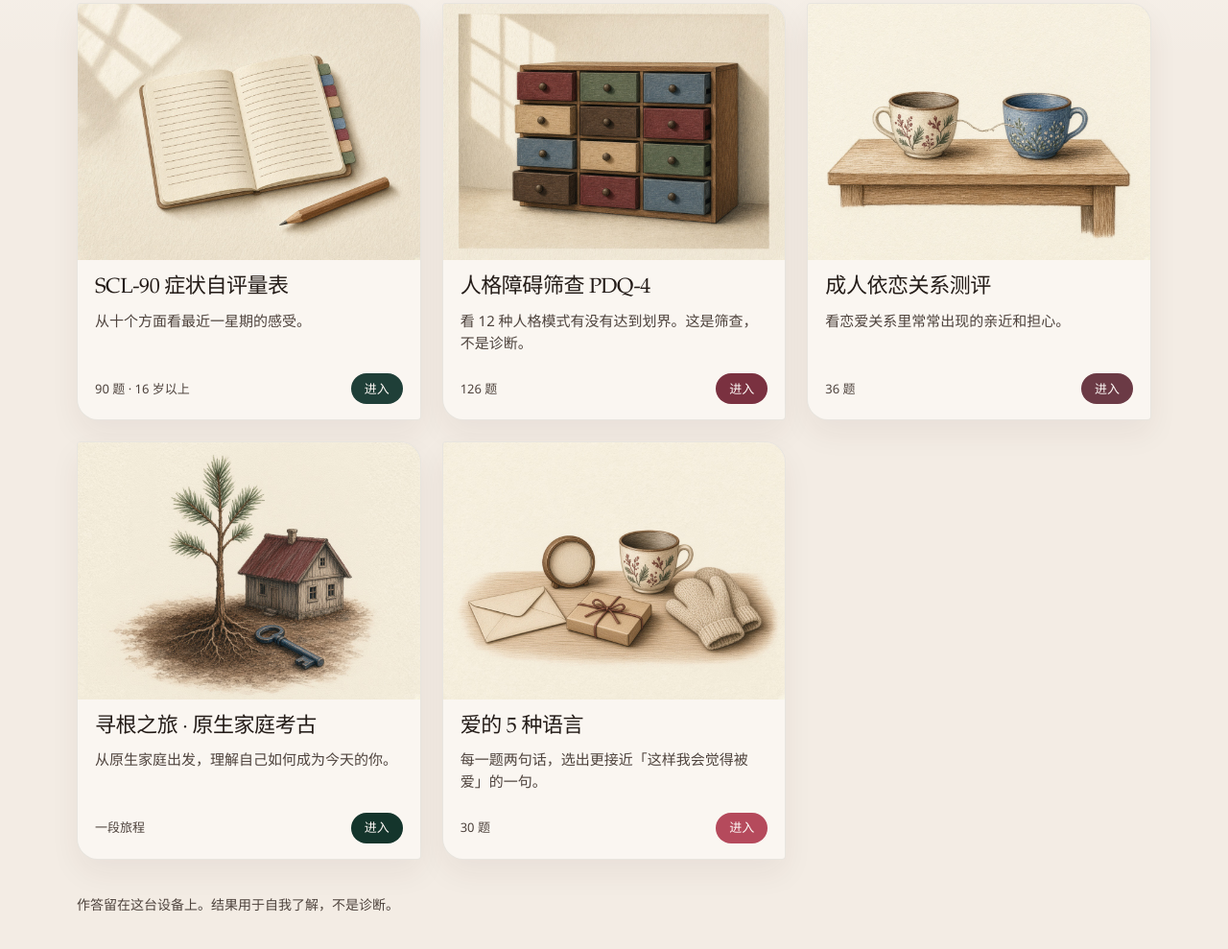
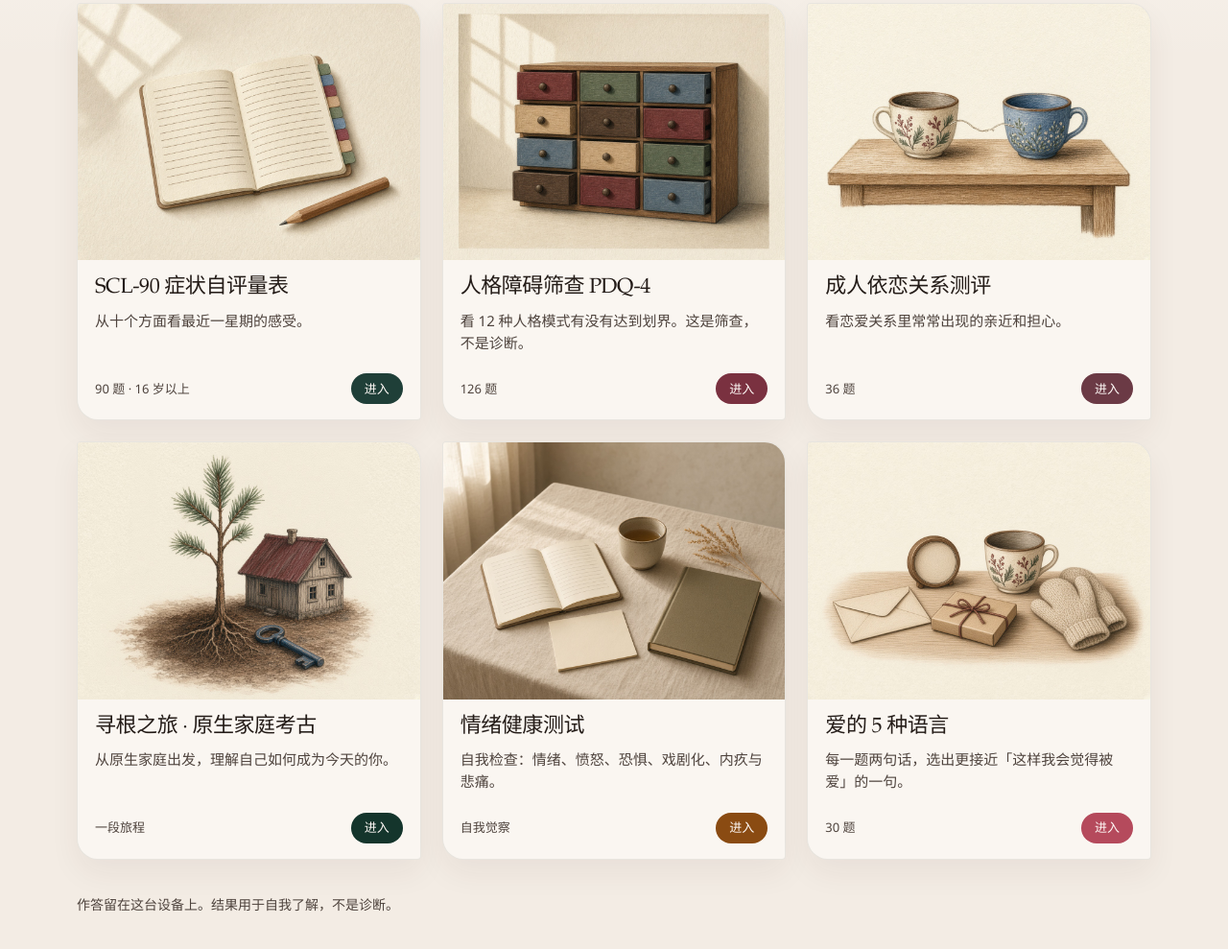
Before and after one commit to xiangshu3721/mindtest-web, a website: page index.html in a window 1280 px wide. Shown: the part 219-1208 px from the top of the page at 96% size. Drawn offline with Linux system fonts and the light colour scheme.

Commit message:
fix: restore Beattie plate with shortened catalog copy

```diff
--- a/index.html
+++ b/index.html
@@ -9,9 +9,9 @@
   </head>
   <body>
     <!--
-      THESIS: Five equal plates on one desk, opened by choosing one. Refuses a featured hero and a leftover list.
+      THESIS: Six equal plates on one desk, opened by choosing one. Refuses a featured hero and a leftover list.
       OWN-WORLD: Ivory paper, ink brown, Songti titles, mounted still lifes; each plate's mark color appears only on 进入.
-      STORY: The visitor sees five separate self-assessments in a fixed order and opens exactly one.
+      STORY: The visitor sees six separate self-assessments in a fixed order and opens exactly one.
       FIRST VIEWPORT: 心理测试 at the upper left, the line 认识自己，成为自己，绽放生命！ beneath it, then three 4:3 still-life plates with title, one sentence, and a 进入 button.
       FORM: Equal catalog plates inside the existing paper assessment world. The order was specified, so no seed.
       FINISH: unreviewed and undocumented is unfinished; this build ends with the finish review, the verdict, DESIGN.md, and every shipping raster carrying its provenance
@@ -62,6 +62,18 @@
             </span>
           </a>
         </li>
+
+        <li>
+          <a class="plate" href="beattie/index.html" style="--mark:#8a4b12">
+            <!-- img/beattie.jpg: original still life for this plate, not from the book. See DESIGN.md. -->
+            <img src="img/beattie.jpg" alt="" width="1152" height="864" />
+            <span class="copy">
+              <strong>情绪健康测试</strong>
+              <span class="blurb">自我检查：情绪、愤怒、恐惧、戏剧化、内疚与悲痛。</span>
+              <span class="meta"><b>自我觉察</b><em>进入</em></span>
+            </span>
+          </a>
+        </li>
         <li>
           <a class="plate" href="https://xiangshu3721.github.io/5loves/" style="--mark:#b54a5c">
             <img src="img/loves.jpg" alt="" width="1152" height="864" />
```
